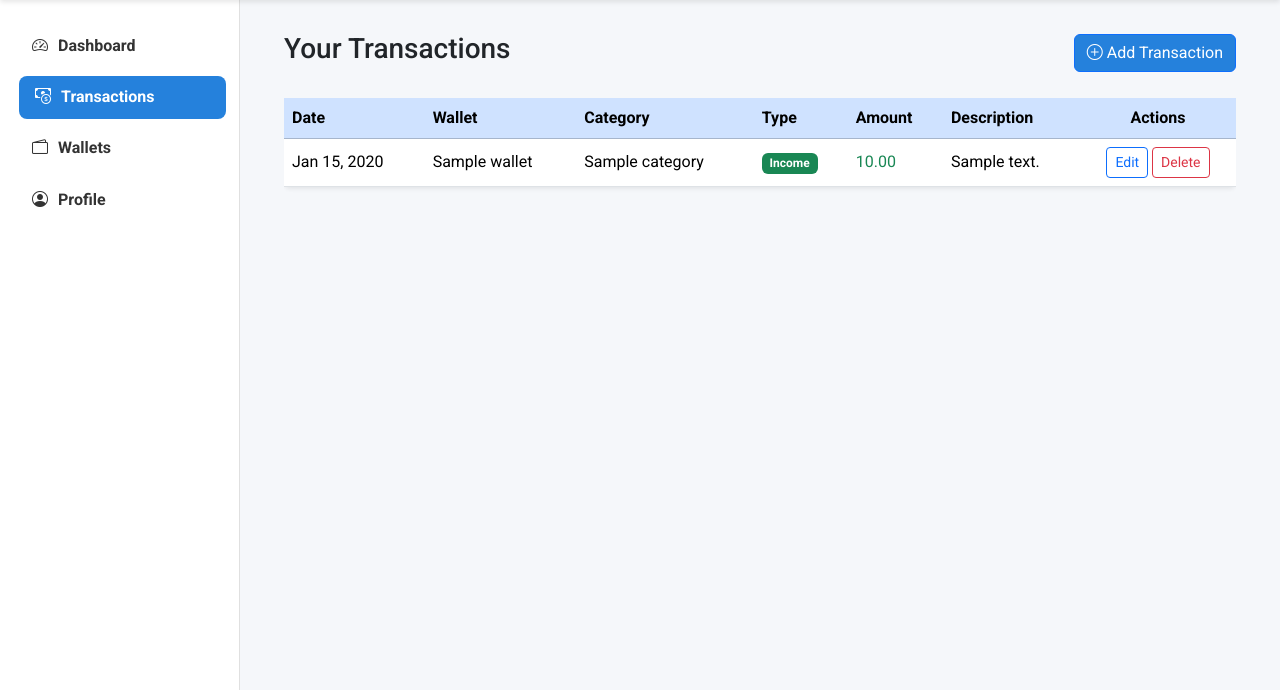
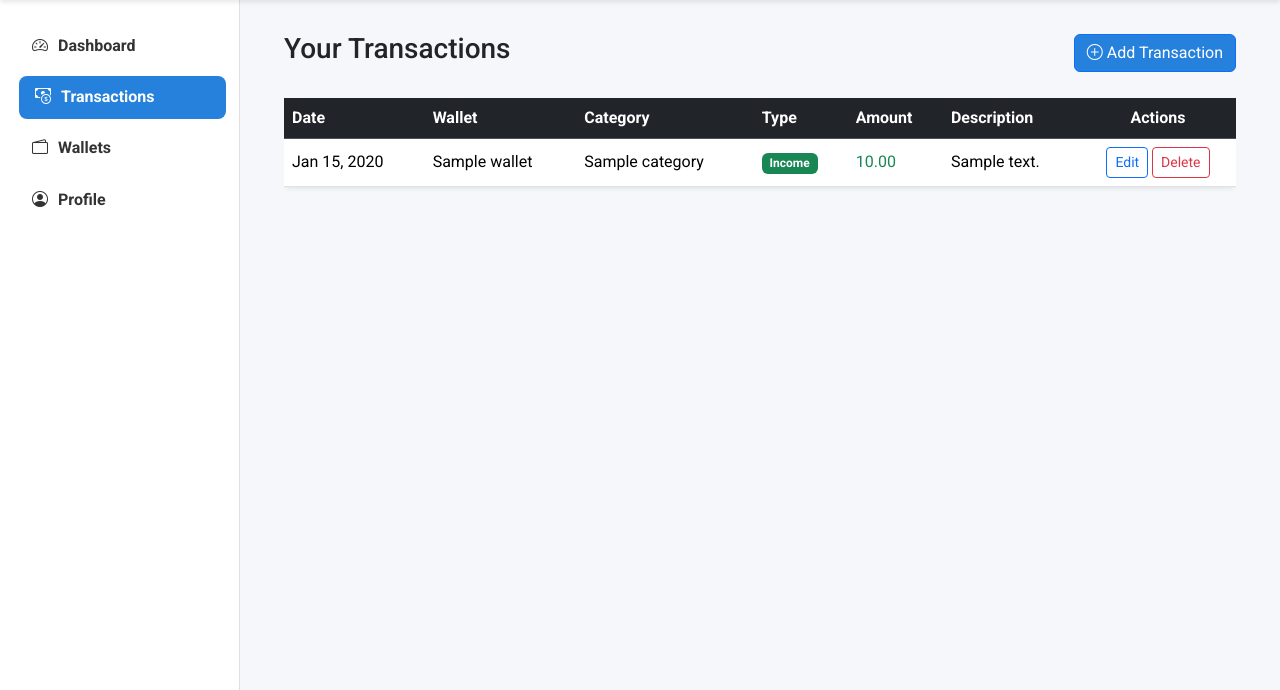
Before and after one commit to Ahmedarain111/ExpenseTracker, a Django app: page /expenses/transactions/ in a window 1280 px wide. Shown: the part 62-752 px from the top of the page. Run offline with Django 5.2, Linux system fonts and the light colour scheme; a user stored in the database is signed in; tables that the repository leaves empty hold one stand-in row (values such as "Sample post"); some libraries are stand-ins or nearby versions.

Commit message:
Change table header color

```diff
--- a/expenses/templates/expenses/transactions.html
+++ b/expenses/templates/expenses/transactions.html
@@ -14,7 +14,7 @@
     {% if transactions %}
     <div class="table-responsive">
         <table class="table table-hover align-middle shadow-sm bg-white rounded">
-            <thead class="table-primary">
+            <thead class="table-dark">
                 <tr>
                     <th scope="col">Date</th>
                     <th scope="col">Wallet</th>
```
